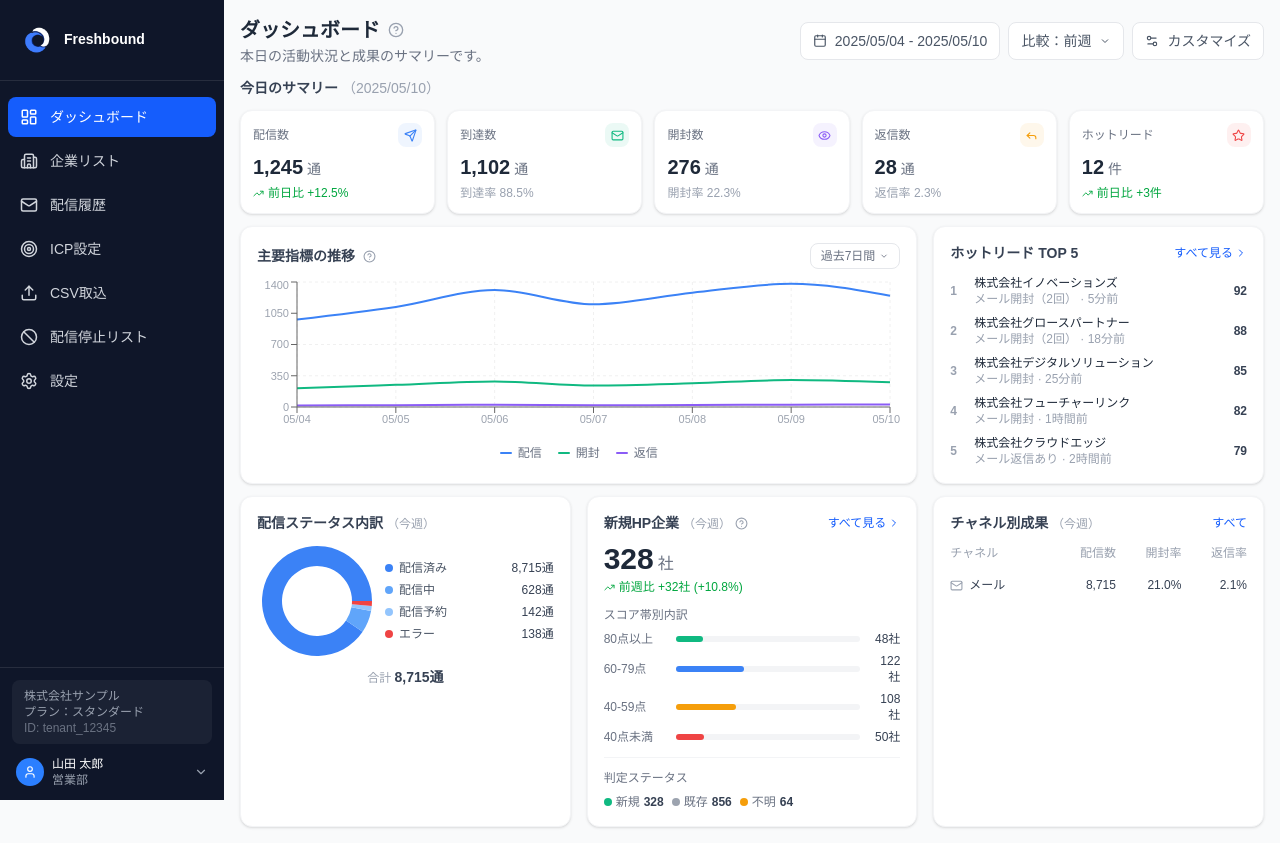
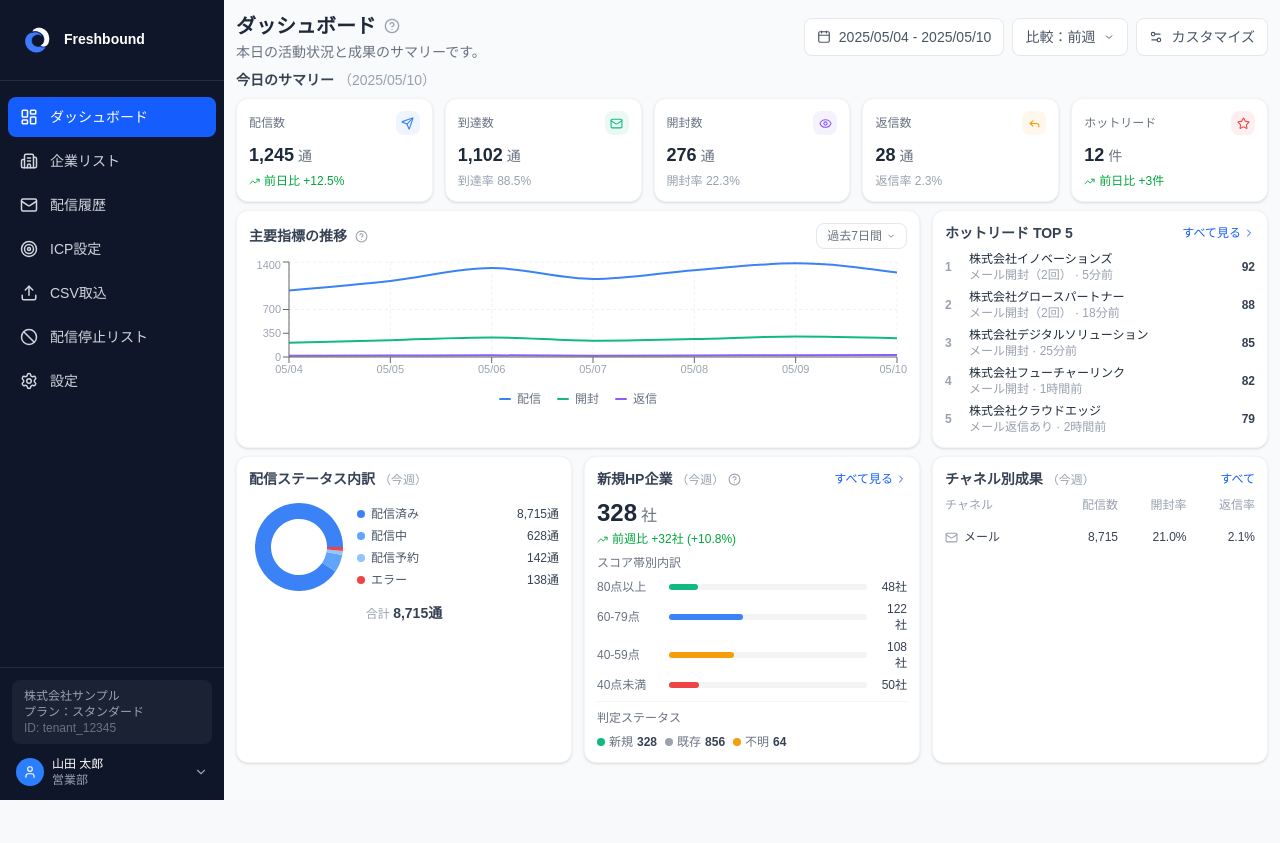
Before and after one commit to nn-nissy1010/freshbound, a Next.js app: page /dashboard in a window 1280 px wide. After the commit the page ends 800 px from the top, so only its background shows below. Built offline with nearby package versions, Linux system fonts and the light colour scheme.

Commit message:
fix: reduce padding and sizes to eliminate page scroll

```diff
--- a/src/app/(app)/csv-import/page.tsx
+++ b/src/app/(app)/csv-import/page.tsx
@@ -42,9 +42,9 @@ export default function CSVImportPage() {
   };
 
   return (
-    <div className="p-6">
+    <div className="p-4">
       {/* Header */}
-      <div className="flex items-center justify-between mb-5">
+      <div className="flex items-center justify-between mb-3">
         <div>
           <div className="flex items-center gap-2">
             <h1 className="text-xl font-bold text-gray-800">CSV取込</h1>
@@ -69,8 +69,8 @@ export default function CSVImportPage() {
         {/* Main Content */}
         <div className="col-span-2 space-y-4">
           {/* Steps */}
-          <div className="bg-white rounded-xl border border-gray-100 p-5 shadow-sm">
-            <div className="flex items-center gap-0 mb-6">
+          <div className="bg-white rounded-xl border border-gray-100 p-4 shadow-sm">
+            <div className="flex items-center gap-0 mb-3">
               {steps.map((step, i) => (
                 <div key={step} className="flex items-center flex-1">
                   <div className="flex items-center gap-2">
@@ -98,7 +98,7 @@ export default function CSVImportPage() {
 
             {/* Upload Area */}
             <div
-              className={`border-2 border-dashed rounded-xl p-10 text-center transition-colors cursor-pointer ${
+              className={`border-2 border-dashed rounded-xl p-5 text-center transition-colors cursor-pointer ${
                 isDragging ? 'border-blue-400 bg-blue-50' : 'border-gray-200 hover:border-blue-300 hover:bg-gray-50'
               }`}
               onDragOver={(e) => { e.preventDefault(); setIsDragging(true); }}
@@ -108,29 +108,28 @@ export default function CSVImportPage() {
             >
               <input ref={fileInputRef} type="file" accept=".csv" className="hidden"
                 onChange={(e) => e.target.files?.[0] && setUploadedFile(e.target.files[0].name)} />
-              <div className="flex flex-col items-center gap-3">
-                <div className="w-14 h-14 rounded-full bg-blue-50 flex items-center justify-center">
-                  <Upload size={24} className="text-blue-500" />
+              <div className="flex flex-col items-center gap-2">
+                <div className="w-10 h-10 rounded-full bg-blue-50 flex items-center justify-center">
+                  <Upload size={18} className="text-blue-500" />
                 </div>
-                <div>
+                <div className="flex items-center gap-3">
                   <p className="text-sm font-medium text-gray-700">CSVファイルをドラッグ＆ドロップ</p>
-                  <p className="text-xs text-gray-400 mt-1">または</p>
+                  <span className="text-xs text-gray-400">または</span>
+                  <button
+                    type="button"
+                    className="text-sm border border-blue-300 text-blue-600 rounded-lg px-3 py-1.5 hover:bg-blue-50 font-medium"
+                    onClick={(e) => { e.stopPropagation(); fileInputRef.current?.click(); }}
+                  >
+                    ファイルを選択
+                  </button>
                 </div>
-                <button
-                  type="button"
-                  className="text-sm border border-blue-300 text-blue-600 rounded-lg px-4 py-2 hover:bg-blue-50 font-medium"
-                  onClick={(e) => { e.stopPropagation(); fileInputRef.current?.click(); }}
-                >
-                  ファイルを選択
-                </button>
-                <p className="text-xs text-gray-400">対応形式：CSV（UTF-8 / Shift-JIS）　最大ファイルサイズ：10MB</p>
-                <p className="text-xs text-gray-400">文字コードは自動判定されます</p>
+                <p className="text-xs text-gray-400">CSV（UTF-8 / Shift-JIS）・最大10MB・文字コード自動判定</p>
               </div>
             </div>
           </div>
 
           {/* Column Mapping */}
-          <div className="bg-white rounded-xl border border-gray-100 p-5 shadow-sm">
+          <div className="bg-white rounded-xl border border-gray-100 p-4 shadow-sm">
             <div className="mb-4">
               <h2 className="text-sm font-bold text-gray-800 mb-1">
                 カラムマッピング <span className="text-red-500 text-xs">必須</span>
@@ -195,7 +194,7 @@ export default function CSVImportPage() {
         {/* Right Panel */}
         <div className="space-y-4">
           {/* Import Summary */}
-          <div className="bg-white rounded-xl border border-gray-100 p-5 shadow-sm">
+          <div className="bg-white rounded-xl border border-gray-100 p-4 shadow-sm">
             <h2 className="text-sm font-bold text-gray-800 mb-4">取込サマリー</h2>
             <div className="space-y-3">
               {([
@@ -243,7 +242,7 @@ export default function CSVImportPage() {
           </div>
 
           {/* Import History */}
-          <div className="bg-white rounded-xl border border-gray-100 p-5 shadow-sm">
+          <div className="bg-white rounded-xl border border-gray-100 p-4 shadow-sm">
             <div className="flex items-center justify-between mb-3">
               <h2 className="text-sm font-bold text-gray-800">最近の取込履歴</h2>
               <button className="text-xs text-blue-600 hover:text-blue-700">すべて見る</button>
--- a/src/app/(app)/dashboard/page.tsx
+++ b/src/app/(app)/dashboard/page.tsx
@@ -59,7 +59,7 @@ export default function DashboardPage() {
   const [dateRange] = useState('2025/05/04 - 2025/05/10');
 
   return (
-    <div className="p-4 space-y-3">
+    <div className="p-3 space-y-2">
       {/* Header */}
       <div className="flex items-center justify-between">
         <div>
@@ -87,7 +87,7 @@ export default function DashboardPage() {
 
       {/* Today's Summary */}
       <div>
-        <h2 className="text-sm font-semibold text-gray-700 mb-3">今日のサマリー <span className="text-gray-400 font-normal">（2025/05/10）</span></h2>
+        <h2 className="text-sm font-semibold text-gray-700 mb-2">今日のサマリー <span className="text-gray-400 font-normal">（2025/05/10）</span></h2>
         <div className="grid grid-cols-5 gap-3">
           {[
             { label: '配信数', value: '1,245', unit: '通', icon: Send, color: '#3b82f6', change: '+12.5%', up: true },
@@ -107,7 +107,7 @@ export default function DashboardPage() {
                   </div>
                 </div>
                 <div className="flex items-baseline gap-1">
-                  <span className="text-xl font-bold text-gray-800">{item.value}</span>
+                  <span className="text-lg font-bold text-gray-800">{item.value}</span>
                   <span className="text-sm text-gray-500">{item.unit}</span>
                 </div>
                 {item.change && (
@@ -126,9 +126,9 @@ export default function DashboardPage() {
       </div>
 
       {/* Charts Row */}
-      <div className="grid grid-cols-3 gap-4">
+      <div className="grid grid-cols-3 gap-3">
         {/* Trend Chart */}
-        <div className="col-span-2 bg-white rounded-xl border border-gray-100 p-4 shadow-sm">
+        <div className="col-span-2 bg-white rounded-xl border border-gray-100 p-3 shadow-sm">
           <div className="flex items-center justify-between mb-2">
             <div className="flex items-center gap-2">
               <h3 className="text-sm font-semibold text-gray-700">主要指標の推移</h3>
@@ -139,7 +139,7 @@ export default function DashboardPage() {
               <svg width="10" height="10" viewBox="0 0 24 24" fill="none" stroke="currentColor" strokeWidth="2"><path d="M6 9l6 6 6-6"/></svg>
             </button>
           </div>
-          <ResponsiveContainer width="100%" height={160}>
+          <ResponsiveContainer width="100%" height={130}>
             <LineChart data={trendData} margin={{ top: 5, right: 10, left: -20, bottom: 0 }}>
               <CartesianGrid strokeDasharray="3 3" stroke="#f0f0f0" />
               <XAxis dataKey="date" tick={{ fontSize: 11, fill: '#9ca3af' }} />
@@ -152,7 +152,7 @@ export default function DashboardPage() {
               <Line type="monotone" dataKey="返信" stroke="#8b5cf6" strokeWidth={2} dot={false} />
             </LineChart>
           </ResponsiveContainer>
-          <div className="flex items-center gap-4 mt-2 justify-center">
+          <div className="flex items-center gap-4 mt-1 justify-center">
             {[{ label: '配信', color: '#3b82f6' }, { label: '開封', color: '#10b981' }, { label: '返信', color: '#8b5cf6' }].map(l => (
               <div key={l.label} className="flex items-center gap-1.5">
                 <div className="w-3 h-0.5 rounded" style={{ backgroundColor: l.color }} />
@@ -163,14 +163,14 @@ export default function DashboardPage() {
         </div>
 
         {/* Hot Leads */}
-        <div className="bg-white rounded-xl border border-gray-100 p-4 shadow-sm">
-          <div className="flex items-center justify-between mb-3">
+        <div className="bg-white rounded-xl border border-gray-100 p-3 shadow-sm">
+          <div className="flex items-center justify-between mb-2">
             <h3 className="text-sm font-semibold text-gray-700">ホットリード TOP 5</h3>
             <button className="text-xs text-blue-600 hover:text-blue-700 flex items-center gap-0.5">
               すべて見る <ChevronRight size={12} />
             </button>
           </div>
-          <div className="space-y-2">
+          <div className="space-y-1.5">
             {hotLeads.map((lead) => (
               <div key={lead.rank} className="flex items-center gap-2">
                 <span className="text-xs font-bold text-gray-400 w-4">{lead.rank}</span>
@@ -186,16 +186,16 @@ export default function DashboardPage() {
       </div>
 
       {/* Bottom Row */}
-      <div className="grid grid-cols-3 gap-4">
+      <div className="grid grid-cols-3 gap-3">
         {/* Pie Chart */}
-        <div className="bg-white rounded-xl border border-gray-100 p-4 shadow-sm">
+        <div className="bg-white rounded-xl border border-gray-100 p-3 shadow-sm">
           <div className="flex items-center justify-between mb-2">
             <h3 className="text-sm font-semibold text-gray-700">配信ステータス内訳 <span className="text-gray-400 font-normal text-xs">（今週）</span></h3>
           </div>
           <div className="flex items-center gap-2">
-            <ResponsiveContainer width={120} height={120}>
+            <ResponsiveContainer width={100} height={100}>
               <PieChart>
-                <Pie data={pieData} cx="50%" cy="50%" innerRadius={35} outerRadius={55} dataKey="value" strokeWidth={0}>
+                <Pie data={pieData} cx="50%" cy="50%" innerRadius={28} outerRadius={44} dataKey="value" strokeWidth={0}>
                   {pieData.map((entry, index) => (
                     <Cell key={index} fill={entry.color} />
                   ))}
@@ -221,7 +221,7 @@ export default function DashboardPage() {
         </div>
 
         {/* New HP Companies */}
-        <div className="bg-white rounded-xl border border-gray-100 p-4 shadow-sm">
+        <div className="bg-white rounded-xl border border-gray-100 p-3 shadow-sm">
           <div className="flex items-center justify-between mb-2">
             <div className="flex items-center gap-1">
               <h3 className="text-sm font-semibold text-gray-700">新規HP企業 <span className="text-gray-400 font-normal text-xs">（今週）</span></h3>
@@ -231,8 +231,8 @@ export default function DashboardPage() {
               すべて見る <ChevronRight size={12} />
             </button>
           </div>
-          <div className="mb-3">
-            <div className="text-3xl font-bold text-gray-800">328<span className="text-base font-normal text-gray-500 ml-1">社</span></div>
+          <div className="mb-2">
+            <div className="text-2xl font-bold text-gray-800">328<span className="text-base font-normal text-gray-500 ml-1">社</span></div>
             <div className="flex items-center gap-1 text-xs text-green-600 mt-0.5">
               <TrendingUp size={11} />
               前週比 +32社 (+10.8%)
@@ -250,7 +250,7 @@ export default function DashboardPage() {
               </div>
             ))}
           </div>
-          <div className="mt-3 pt-3 border-t border-gray-100">
+          <div className="mt-2 pt-2 border-t border-gray-100">
             <div className="text-xs text-gray-500 mb-2">判定ステータス</div>
             <div className="flex gap-2">
               {hpStatusData.map((item) => (
@@ -265,8 +265,8 @@ export default function DashboardPage() {
         </div>
 
         {/* Channel Results */}
-        <div className="bg-white rounded-xl border border-gray-100 p-4 shadow-sm">
-          <div className="flex items-center justify-between mb-3">
+        <div className="bg-white rounded-xl border border-gray-100 p-3 shadow-sm">
+          <div className="flex items-center justify-between mb-2">
             <h3 className="text-sm font-semibold text-gray-700">チャネル別成果 <span className="text-gray-400 font-normal text-xs">（今週）</span></h3>
             <button className="text-xs text-blue-600 hover:text-blue-700">すべて</button>
           </div>
```
